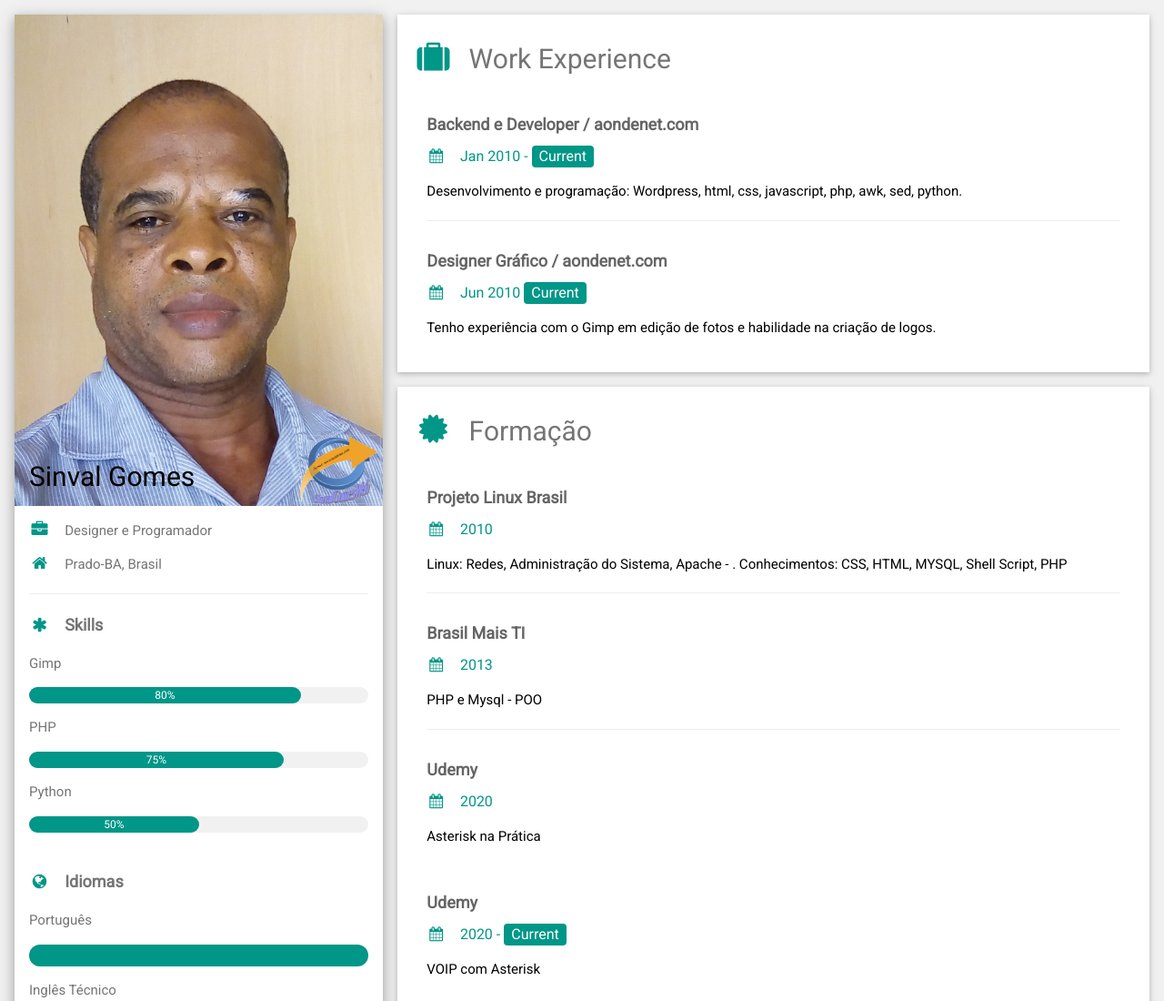
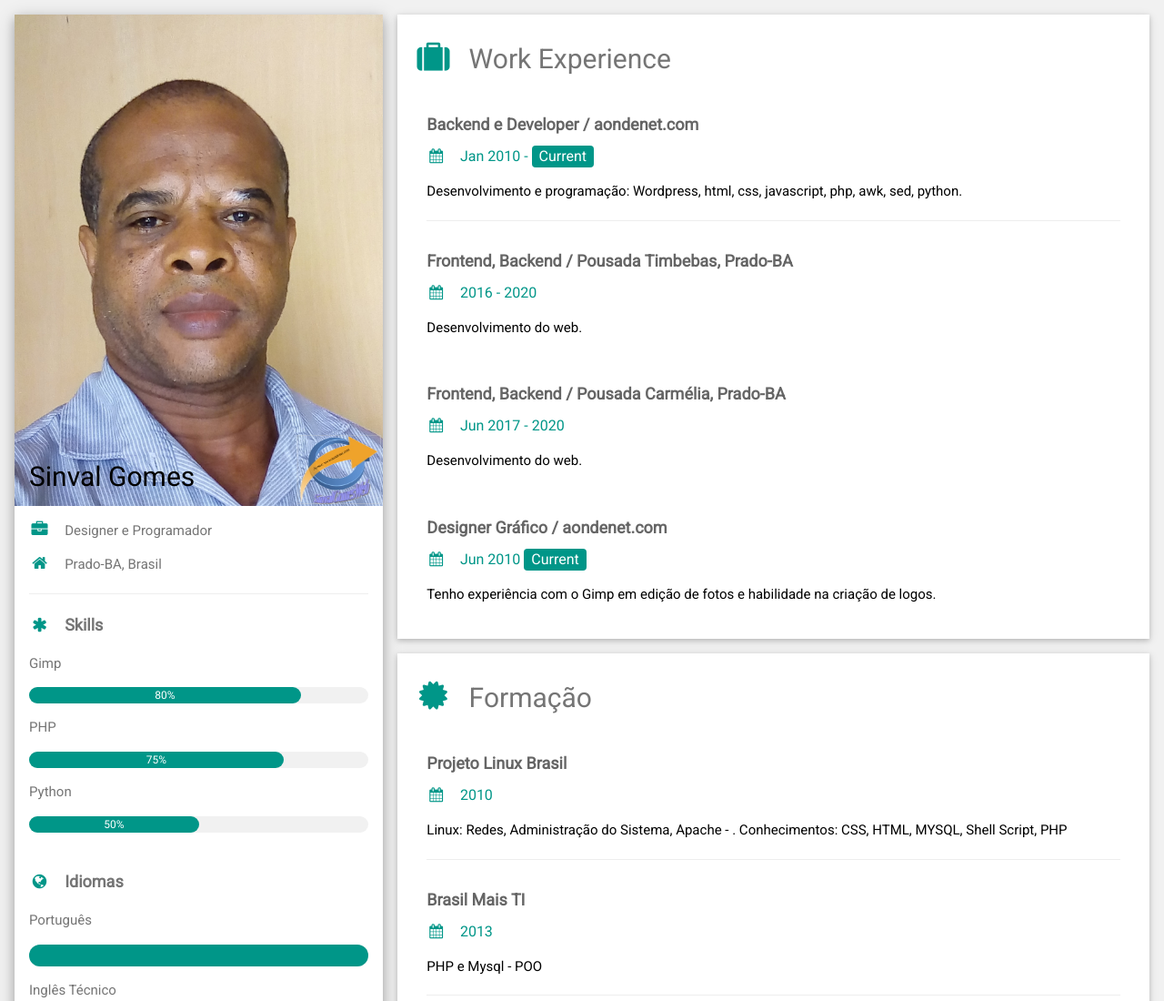
Before and after one commit to aondenet-sinval/portfolio, a plain HTML site: page index.htm in a window 1280 px wide. Shown: the top 1100 px of the page at 91% size. Drawn offline with nearby package versions, Linux system fonts and the light colour scheme.

Commit message:
Update index.htm

```diff
--- a/index.htm
+++ b/index.htm
@@ -73,6 +73,16 @@ html,body,h1,h2,h3,h4,h5,h6 {font-family: "Roboto", sans-serif}
           <h6 class="w3-text-teal"><i class="fa fa-calendar fa-fw w3-margin-right"></i>Jan 2010 - <span class="w3-tag w3-teal w3-round">Current</span></h6>
           <p>Desenvolvimento e programação: Wordpress, html, css, javascript, php, awk, sed, python.</p>
           <hr>
+        </div>
+          <div class="w3-container">
+          <h5 class="w3-opacity"><b>Frontend, Backend / Pousada Timbebas, Prado-BA</b></h5>
+          <h6 class="w3-text-teal"><i class="fa fa-calendar fa-fw w3-margin-right"></i>2016 - 2020</h6>
+          <p>Desenvolvimento do web. </p><br>
+        </div>
+          <div class="w3-container">
+          <h5 class="w3-opacity"><b>Frontend, Backend / Pousada Carmélia, Prado-BA</b></h5>
+          <h6 class="w3-text-teal"><i class="fa fa-calendar fa-fw w3-margin-right"></i>Jun 2017 - 2020</h6>
+          <p>Desenvolvimento do web. </p><br>
         </div>
         <div class="w3-container">
           <h5 class="w3-opacity"><b>Designer Gr&aacute;fico / aondenet.com</b></h5>
```
